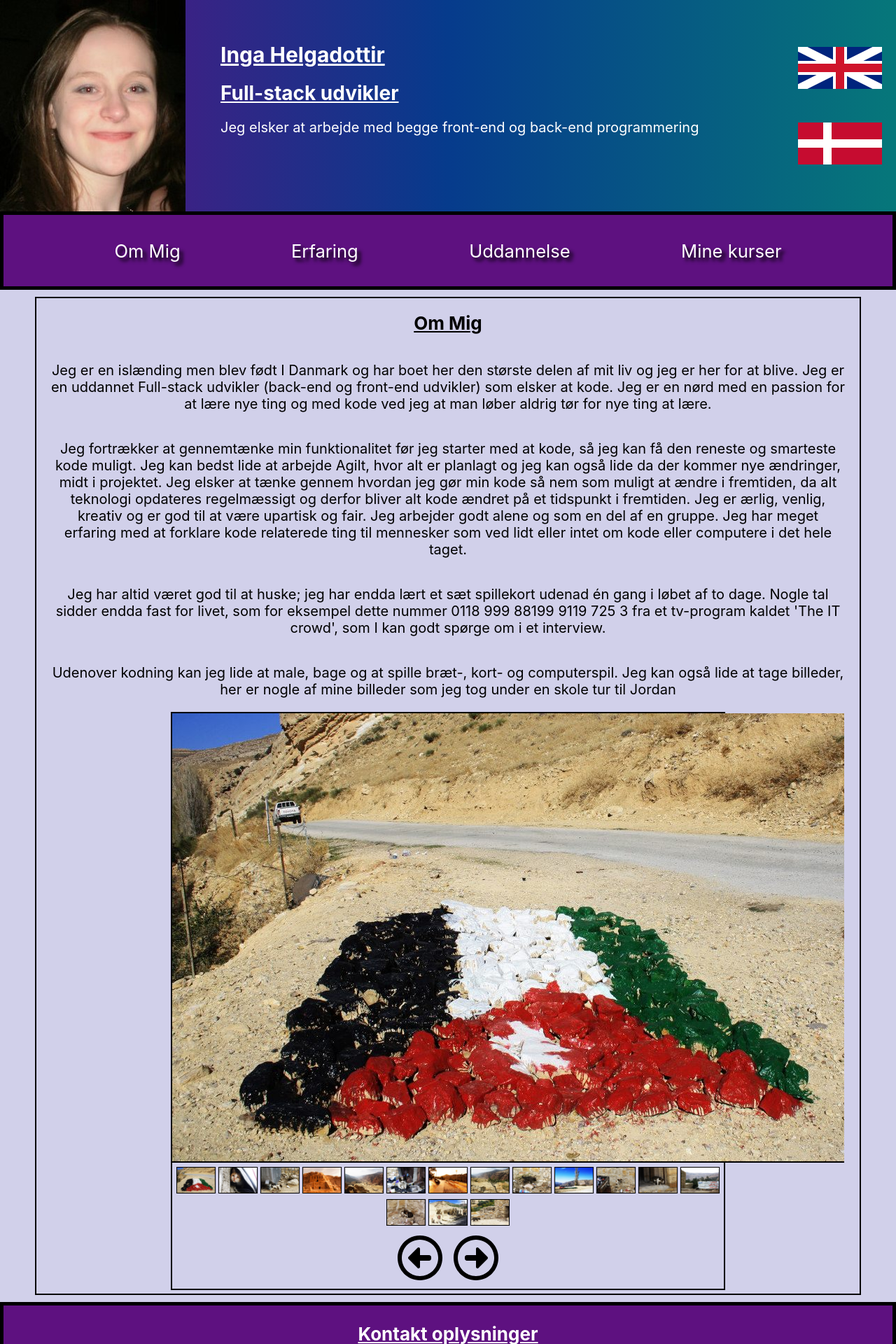
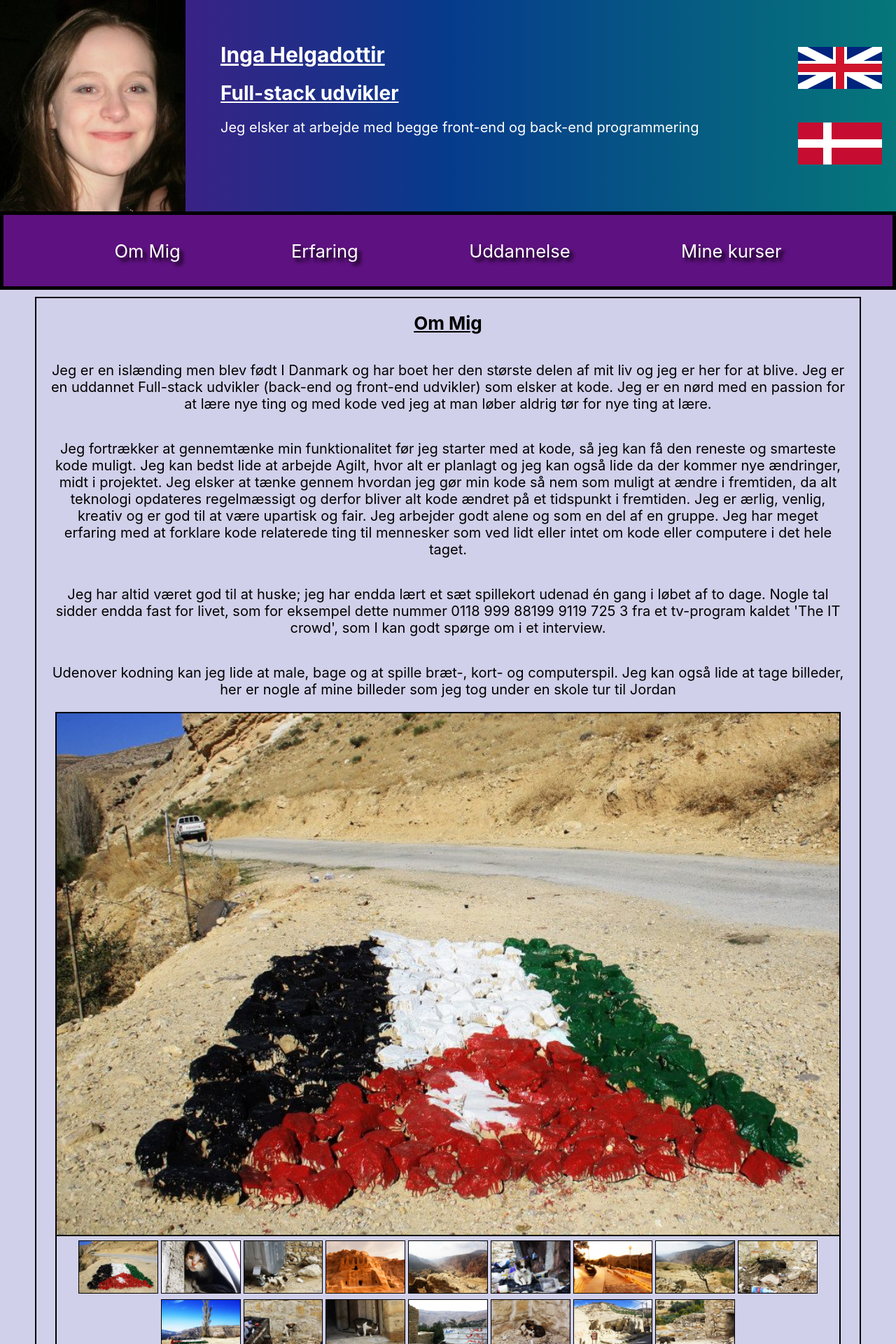
Before and after one commit to Inga-Helgadottir/CodeCV, a React (Create React App) app: page / in a window 1280 px wide. Shown: the top 1920 px of the page at 70% size. Built offline with nearby package versions, Linux system fonts and the light colour scheme.

Commit message:
made the gallery responsive

```diff
--- a/src/Styles/Gallery.css
+++ b/src/Styles/Gallery.css
@@ -1,5 +1,5 @@
 .arrow {
-  width: 80px;
+  width: 10%;
 }
 
 .left-arrow {
@@ -8,19 +8,25 @@
 
 .gallery {
   border: solid 2px black;
-  width: 67%;
+  width: 95%;
   margin: 0 auto 5px auto;
 }
 
-.gallery #mainImg {
+#mainImg {
+  width: 100%;
+  height: auto;
   padding: 0;
   margin: 0;
   border-bottom: solid 2px black;
 }
 
 .thumbnail {
-  width: 54px;
+  width: 10%;
   height: auto;
   margin: 2px;
   border: solid 1px black;
 }
+
+/* Responsive */
+@media only screen and (max-width: 600px) {
+}
```
